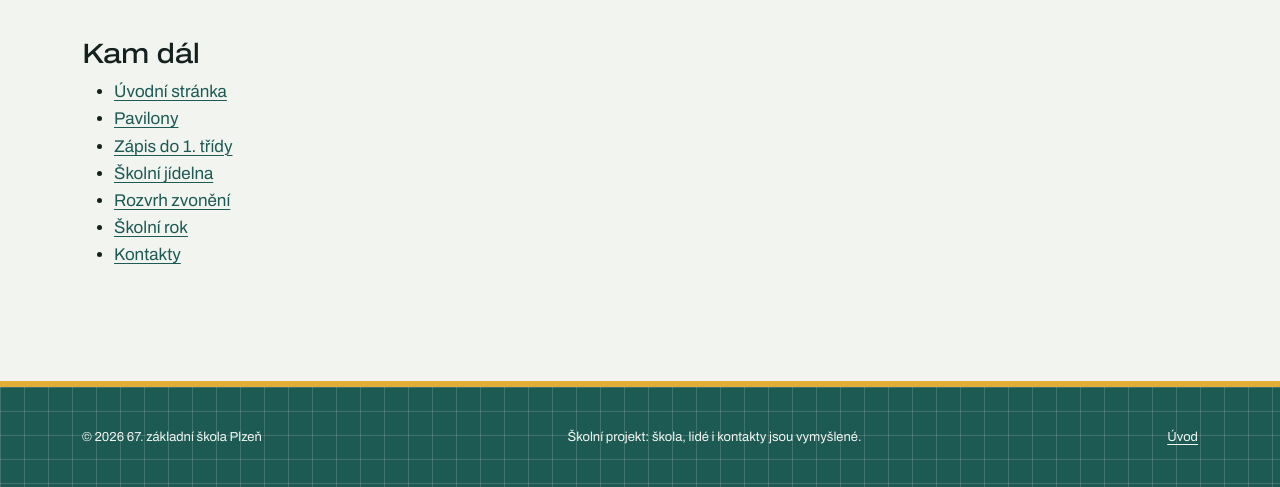
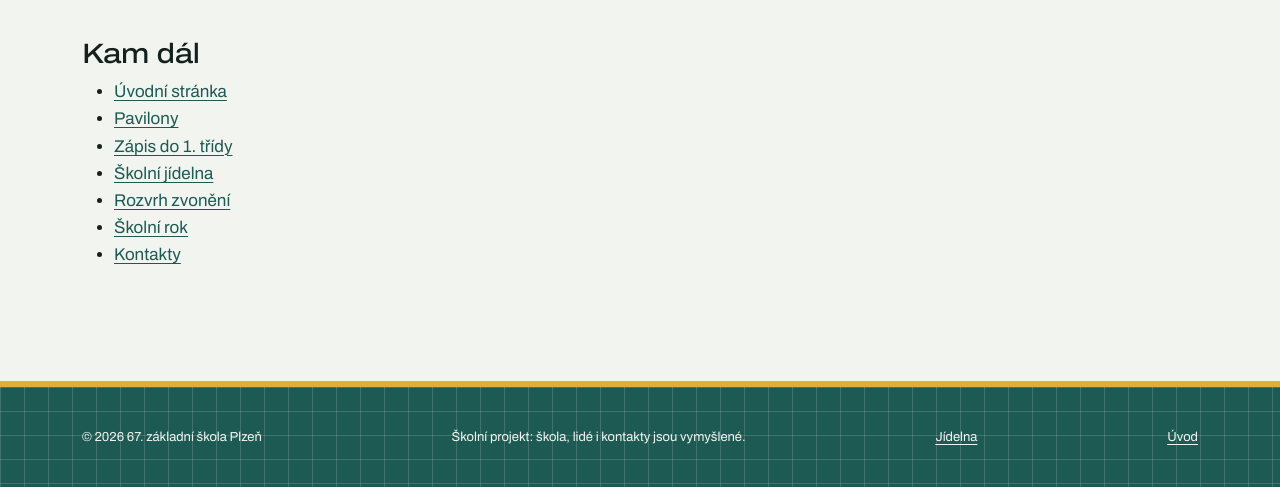
Before and after one commit to kojdad-alt/67ZakladniSkola, a plain HTML site: page 404.html in a window 1280 px wide. Shown: the part 375-862 px from the top of the page. Drawn offline with Linux system fonts and the light colour scheme.

Commit message:
404: v patičce odkaz na jídelnu
Co-authored-by: Matyas <271166736+matyasnoll10-svg@users.noreply.github.com>

```diff
--- a/404.html
+++ b/404.html
@@ -69,6 +69,7 @@
     <div class="container pata d-flex flex-wrap justify-content-between gap-3">
       <p>© 2026 67. základní škola Plzeň</p>
       <p>Školní projekt: škola, lidé i&nbsp;kontakty jsou vymyšlené.</p>
+      <p><a href="/67ZakladniSkola/#jidelna">Jídelna</a></p>
       <p><a href="/67ZakladniSkola/">Úvod</a></p>
     </div>
   </footer>
```
